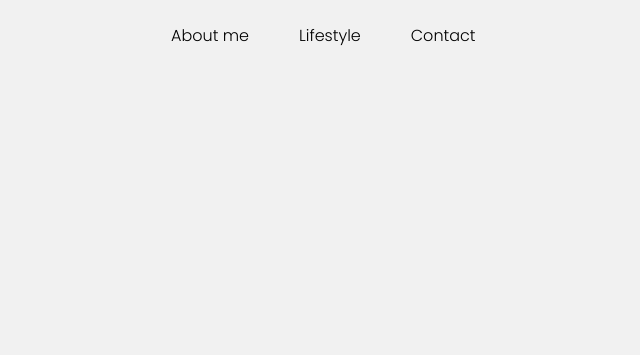
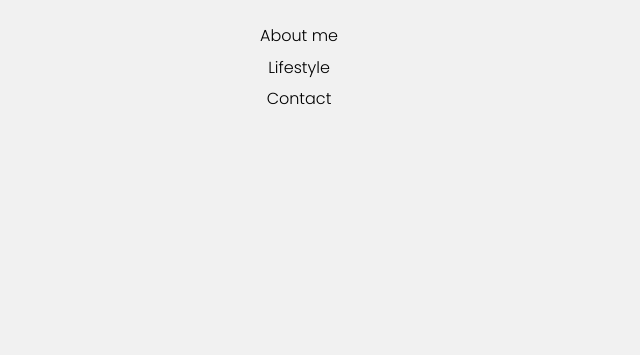
Before and after one commit to ArtemBielkovskyi/ArtemBielkovskyi.github.io, a website: page Portfolio.html in a window 1280 px wide. Shown: the top 355 px of the page, without its empty margins (341-981 px from the left). Drawn offline with nearby package versions, Linux system fonts and the light colour scheme.

Commit message:
First attempt fixing header

```diff
--- a/Portfolio.css
+++ b/Portfolio.css
@@ -67,8 +67,7 @@ h1 {
 .header {
     position: absolute;
     margin-top: 20px;
-    margin-left:40%;
-    display: flex;
+    width: 100%;
     opacity: 0;
     transition: all 1s;
     filter: blur(5px);
@@ -76,8 +75,12 @@ h1 {
 }
 
 .link {
-    margin-right: 50px;
+    width: 100px;
     opacity: 0;
+    margin:auto;
+    display: flex;
+    justify-content: center;
+    align-items: center;
 }
 
 .link.animate {
```
